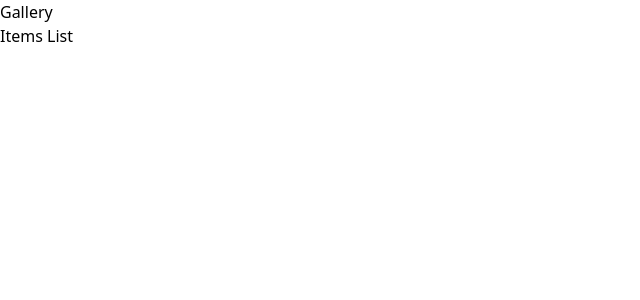
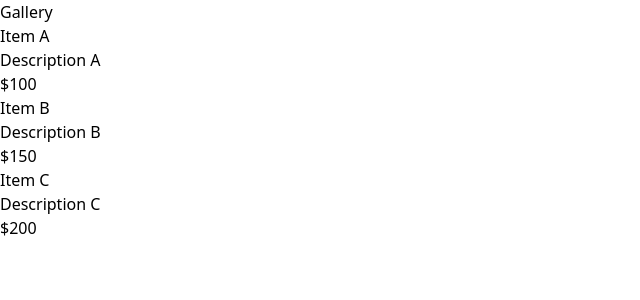
Before and after one commit to devovi2024/gallery-with-react, a React (Vite) app: page / in a window 1280 px wide. Shown: the top 300 px of the page, without its empty margins (0-640 px from the left). Built offline with nearby package versions, Linux system fonts and the light colour scheme.

Commit message:
items props

```diff
--- a/package.json
+++ b/package.json
@@ -11,19 +11,19 @@
   },
   "dependencies": {
     "@tailwindcss/vite": "^4.1.3",
+    "prop-types": "^15.8.1",
     "react": "^19.0.0",
     "react-dom": "^19.0.0",
     "tailwindcss": "^4.1.3"
   },
   "devDependencies": {
     "@eslint/js": "^9.21.0",
-    "@types/react": "^19.0.10",
-    "@types/react-dom": "^19.0.4",
     "@vitejs/plugin-react": "^4.3.4",
     "eslint": "^9.21.0",
     "eslint-plugin-react-hooks": "^5.1.0",
     "eslint-plugin-react-refresh": "^0.4.19",
     "globals": "^15.15.0",
+    "typescript": "^5.8.3",
     "vite": "^6.2.0"
   }
 }
--- a/public/dataset.json
+++ b/public/dataset.json
@@ -1,5 +1,5 @@
 [
-    { "id": 1, "name": "Item A", "price": 100 },
-    { "id": 2, "name": "Item B", "price": 150 },
-    { "id": 3, "name": "Item C", "price": 200 }
-  ]
+  { "id": 1, "name": "Item A", "description": "Description A", "price": 100 },
+  { "id": 2, "name": "Item B", "description": "Description B", "price": 150 },
+  { "id": 3, "name": "Item C", "description": "Description C", "price": 200 }
+]
--- a/src/App.jsx
+++ b/src/App.jsx
@@ -22,10 +22,8 @@ function App() {
   return (
     <div>
       <h1>Gallery</h1>
-
-
       <div>
-        <ItemCollection />
+        <ItemCollection items={items} />
       </div>
     </div>
   );
--- /dev/null
+++ b/src/components/CardView.jsx
@@ -0,0 +1,18 @@
+import React from 'react';
+import { itemPropTypes } from '../propTypes';
+
+const CardView = ({ item }) => {
+  return (
+    <div>
+      <h2>{item.name}</h2>
+      <p>{item.description || "No description"}</p>
+      <p>{item.price ? `$${item.price}` : "Price not listed"}</p>
+    </div>
+  );
+};
+
+CardView.propTypes = {
+  item: itemPropTypes,
+};
+
+export default CardView;
--- a/src/components/ItemCollection.jsx
+++ b/src/components/ItemCollection.jsx
@@ -1,9 +1,19 @@
-import React from 'react'
+import React from 'react';
+import CardView from './CardView';
+import { itemArrayPropTypes } from '../propTypes';
 
-export default function ItemCollection() {
+const ItemCollection = ({ items }) => {
   return (
     <div>
-      <h1>Items List </h1>
+      {items.map((item, index) => (
+        <CardView key={index} item={item} />
+      ))}
     </div>
-  )
-}
+  );
+};
+
+ItemCollection.propTypes = {
+  items: itemArrayPropTypes,
+};
+
+export default ItemCollection;
--- /dev/null
+++ b/src/propTypes.js
@@ -0,0 +1,10 @@
+import PropTypes from 'prop-types';
+
+export const itemPropTypes = PropTypes.shape({
+  id: PropTypes.number.isRequired,
+  name: PropTypes.string.isRequired,
+  description: PropTypes.string,
+  price: PropTypes.number,
+});
+
+export const itemArrayPropTypes = PropTypes.arrayOf(itemPropTypes).isRequired;
```
Also changed, not shown: src/components/CardView .jsx (deleted), 2 other files (tests, documents, lock files or other folders).
